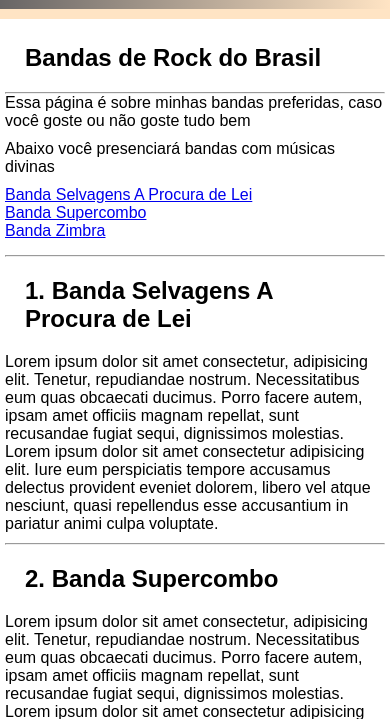
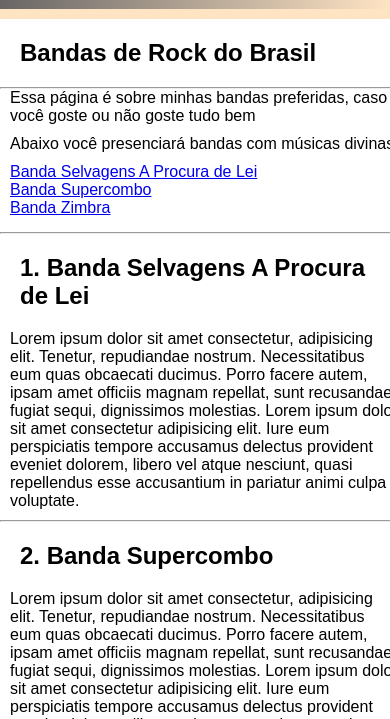
Before and after one commit to AdrielRod/projeto-bandas-favoritas, a plain HTML site: page index.html in a window 390 px wide. Shown: the part 125-844 px from the top of the page. Drawn offline with Linux system fonts and the light colour scheme.

Commit message:
responsividade

```diff
--- a/index.html
+++ b/index.html
@@ -24,9 +24,11 @@
         main{
             background-color: white;
             margin: auto;
-            max-height: 875px;
+            padding-bottom: 40px;
+            height: 1200;
+            width: 800px;
             text-align: left;
-            padding: 5px;
+
         }
         main > h2{
             padding: 20px;
@@ -35,9 +37,11 @@
             list-style-type: none;
             padding-bottom: 10px;
             margin-bottom: 5px;
+            margin-left: 10px;
         }
         main > p{
             margin-bottom: 10px;
+            margin-left: 10px;
         }
         footer{
             display: block;
@@ -47,9 +51,10 @@
             padding: 30px;
 
         }
-        @media screen and (min-width: 769px) {
+        @media screen and (max-width: 768px) {
             main{
-                height: 100vh;
+                height: 1020px;
+                width: 400px;
             }
         }
 
```
